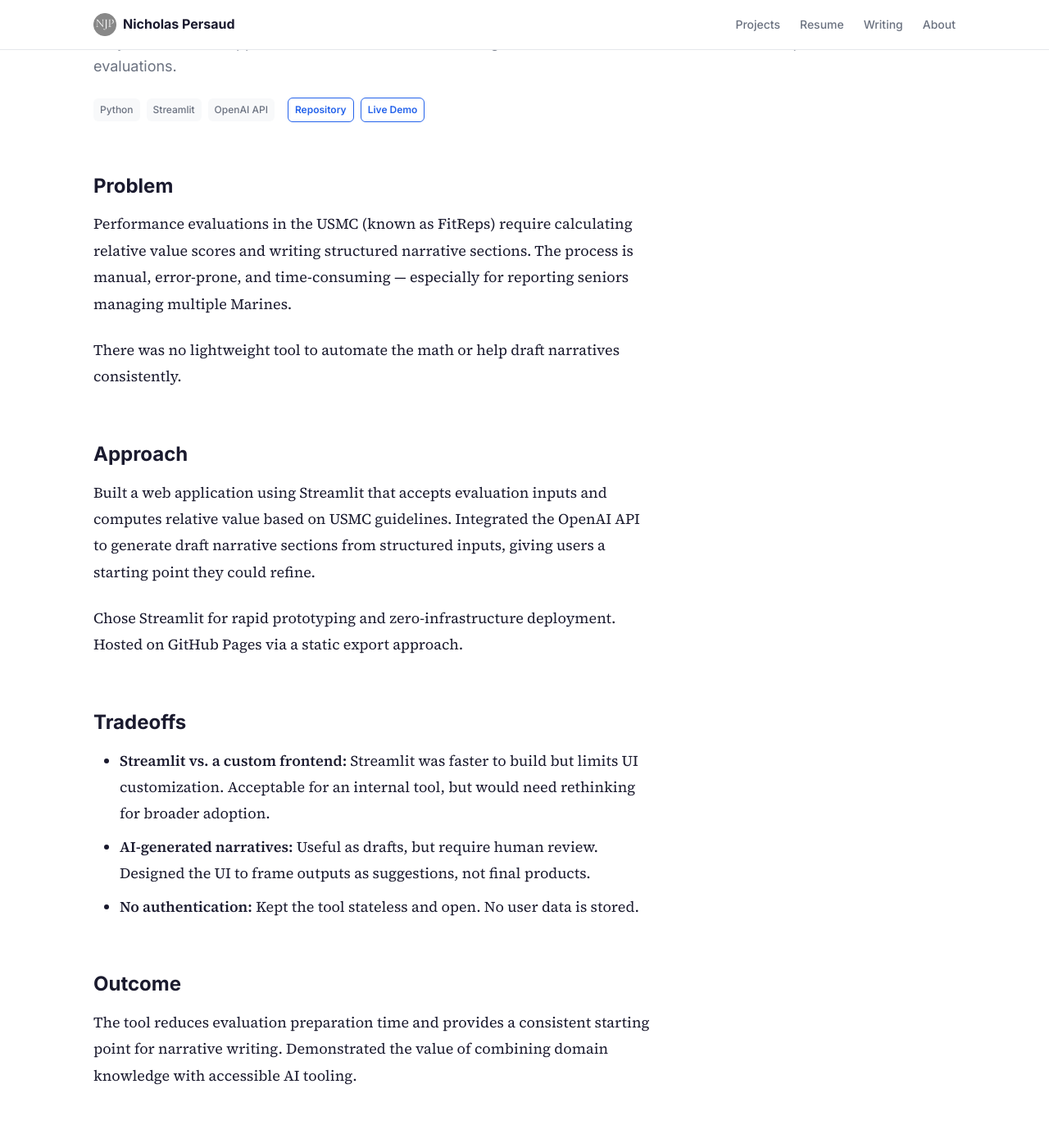
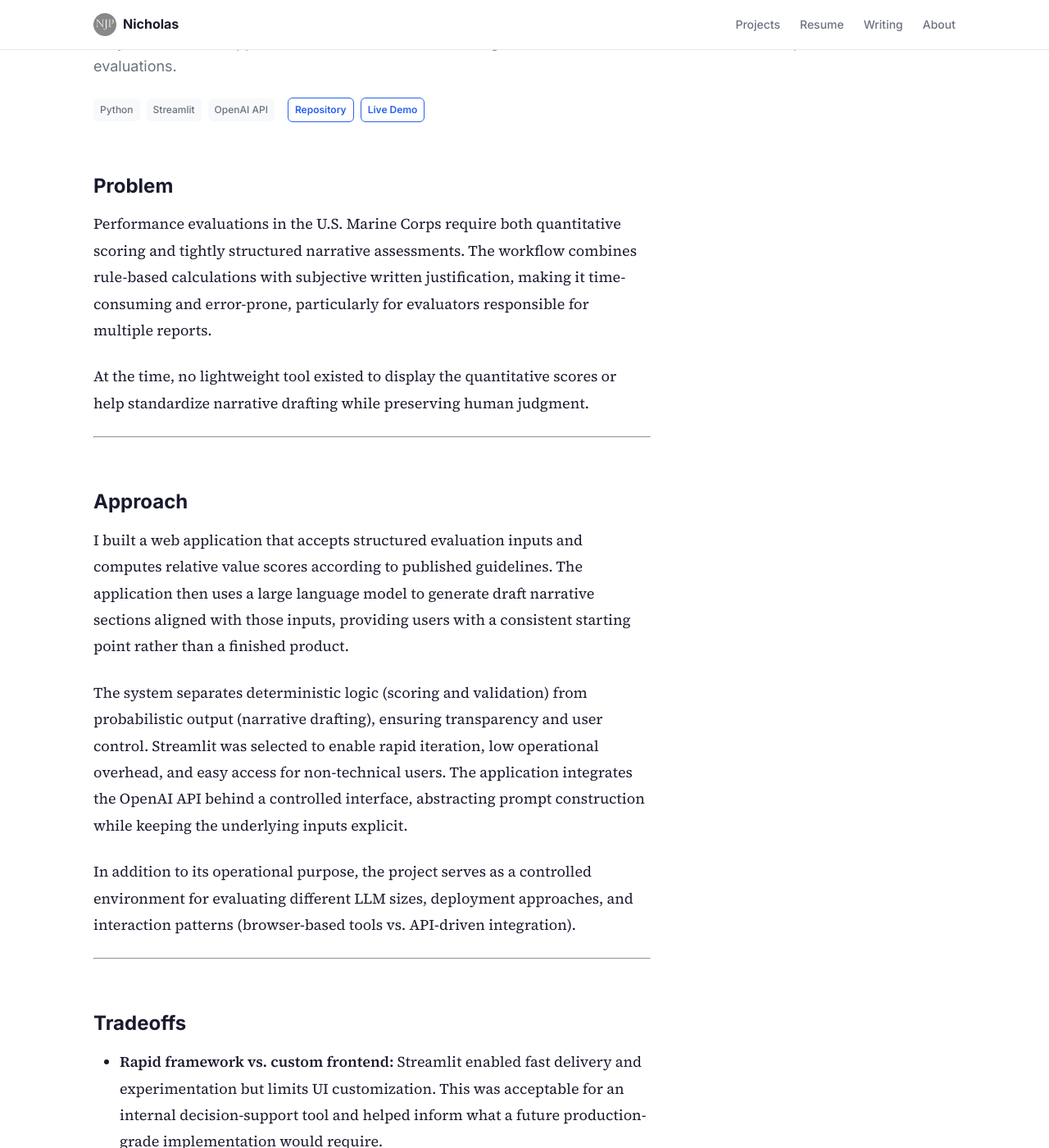
Before and after one commit to njp-2024/njp-2024.github.io, a Jekyll site: the page built from _projects/fitrep-calculator.md, in a window 1280 px wide and 1400 px high, scrolled down 230 px. Shown: the whole window at 82% size. Built offline with Jekyll 4.4.1, drawn with Linux system fonts in a browser that asks for light colours; some of the changed text lies outside the part shown.

Commit message:
docs: update name, resume, about, and project descriptions

```diff
--- a/_config.yml
+++ b/_config.yml
@@ -1,10 +1,10 @@
 # _config.yml
 
 # --- Site Settings ---
-title: Nicholas Persaud
+title: Nicholas
 description: Software engineer and builder. Projects, writing, and professional background.
 url: "https://njp-2024.github.io"
-author: Nicholas Persaud
+author: Nicholas
 
 # --- Build Settings ---
 markdown: kramdown
--- a/_projects/fitrep-calculator.md
+++ b/_projects/fitrep-calculator.md
@@ -12,22 +12,32 @@ order: 1
 
 ## Problem
 
-Performance evaluations in the USMC (known as FitReps) require calculating relative value scores and writing structured narrative sections. The process is manual, error-prone, and time-consuming — especially for reporting seniors managing multiple Marines.
+Performance evaluations in the U.S. Marine Corps require both quantitative scoring and tightly structured narrative assessments. The workflow combines rule-based calculations with subjective written justification, making it time-consuming and error-prone, particularly for evaluators responsible for multiple reports.
 
-There was no lightweight tool to automate the math or help draft narratives consistently.
+At the time, no lightweight tool existed to display the quantitative scores or help standardize narrative drafting while preserving human judgment.
+
+---
 
 ## Approach
 
-Built a web application using Streamlit that accepts evaluation inputs and computes relative value based on USMC guidelines. Integrated the OpenAI API to generate draft narrative sections from structured inputs, giving users a starting point they could refine.
+I built a web application that accepts structured evaluation inputs and computes relative value scores according to published guidelines. The application then uses a large language model to generate draft narrative sections aligned with those inputs, providing users with a consistent starting point rather than a finished product.
 
-Chose Streamlit for rapid prototyping and zero-infrastructure deployment. Hosted on GitHub Pages via a static export approach.
+The system separates deterministic logic (scoring and validation) from probabilistic output (narrative drafting), ensuring transparency and user control. Streamlit was selected to enable rapid iteration, low operational overhead, and easy access for non-technical users. The application integrates the OpenAI API behind a controlled interface, abstracting prompt construction while keeping the underlying inputs explicit.
+
+In addition to its operational purpose, the project serves as a controlled environment for evaluating different LLM sizes, deployment approaches, and interaction patterns (browser-based tools vs. API-driven integration).
+
+---
 
 ## Tradeoffs
 
-- **Streamlit vs. a custom frontend:** Streamlit was faster to build but limits UI customization. Acceptable for an internal tool, but would need rethinking for broader adoption.
-- **AI-generated narratives:** Useful as drafts, but require human review. Designed the UI to frame outputs as suggestions, not final products.
-- **No authentication:** Kept the tool stateless and open. No user data is stored.
+- **Rapid framework vs. custom frontend:** Streamlit enabled fast delivery and experimentation but limits UI customization. This was acceptable for an internal decision-support tool and helped inform what a future production-grade implementation would require.
+- **AI abstraction vs. cost transparency:** Centralizing AI interactions simplifies the user experience but introduces API costs. To explore this tradeoff, the tool also exposes structured prompts that can be used directly in browser-based LLM interfaces.
+- **Stateless design vs. personalization:** The application intentionally avoids authentication and persistent storage. This reduces complexity and risk while avoiding duplication of data already managed by existing enterprise systems.
+
+---
 
 ## Outcome
 
-The tool reduces evaluation preparation time and provides a consistent starting point for narrative writing. Demonstrated the value of combining domain knowledge with accessible AI tooling.
+The tool is currently in active testing and use, reducing manual calculation errors and improving consistency in narrative drafting. More broadly, it has become a practical reference point for discussing AI integration patterns, tradeoffs, and governance within an operational setting.
+
+The project remains iterative by design, with future work focused on usability refinement, evaluation of alternative models, and potential pathways to a more integrated production solution.
```
Also changed, not shown: _data/resume.yml (+15 -15 lines), _projects/portfolio-website.md (+7 -7 lines), about.md (+4 -3 lines).
